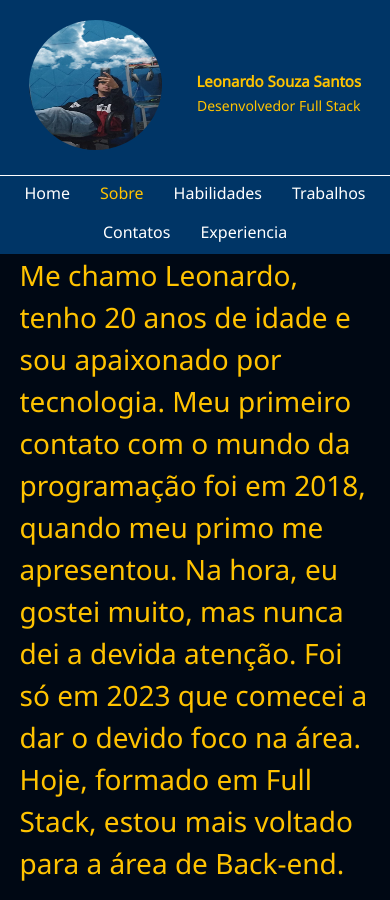
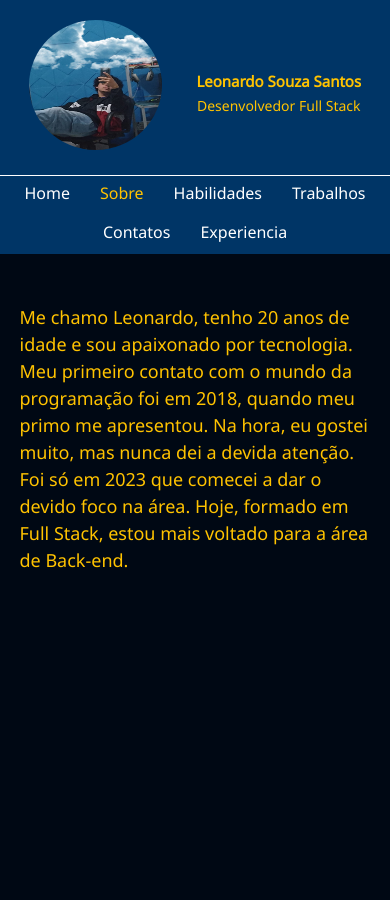
Before and after one commit to LeonardoStu/Portf-lio, a Next.js app: page / in a window 390 px wide. Both pictures are taken after a click on the element "Sobre". After the commit the page ends 844 px from the top, so only its background shows below. Built offline with nearby package versions, Linux system fonts and the light colour scheme.

Commit message:
Feito a resposividade da seção sobre e habilidades

```diff
--- a/src/components/habilidades/style.module.scss
+++ b/src/components/habilidades/style.module.scss
@@ -15,3 +15,22 @@
         height: 100px;
     }
 }
+@media (max-width: 1000px) {
+    .iconImg{
+        width: 80px;
+        height: 80px;
+    }
+    .icon{
+        margin-top: 50px;
+    }
+}
+@media (max-width: 785px) {
+    .iconImg{
+        width: 60px;
+        height: 60px;
+    }
+    .icon{
+        margin-top: 50px;
+        width: 90%;
+    }
+}
--- a/src/components/sobre/style.module.scss
+++ b/src/components/sobre/style.module.scss
@@ -11,3 +11,17 @@
         font-size: 28px;
     }
 }
+@media (max-width: 1000px){
+    .container{
+        font-size: 20px;
+        margin-top: 50px;
+        width: 65%;
+    }
+}
+@media (max-width: 500px){
+    .container{
+        font-size: 18px;
+        margin-top: 50px;
+        width: 90%;
+    }
+}
```
